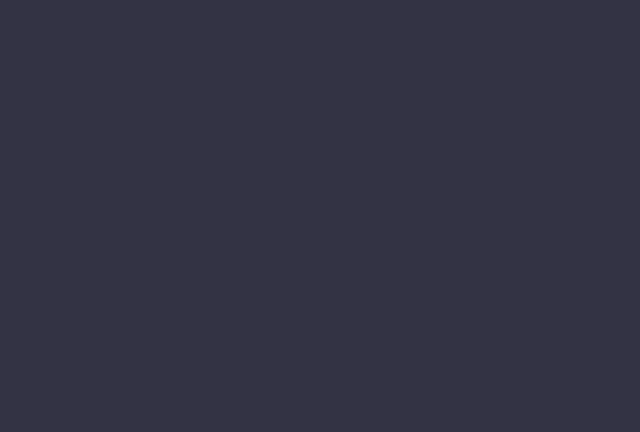
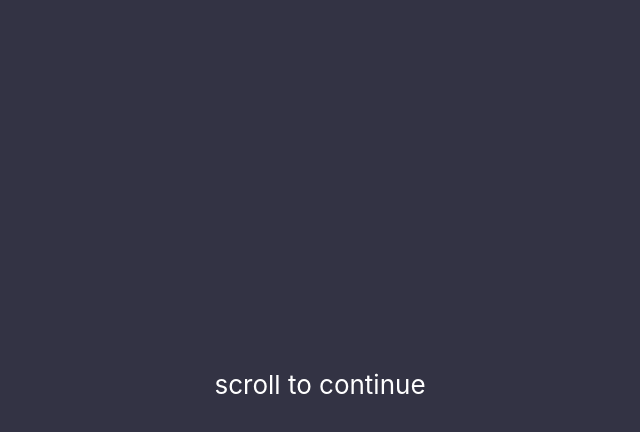
Before and after one commit to JoniBach/jonibach.github.io, a React (Create React App) app: page / in a window 1280 px wide. Shown: the top 432 px of the page, without its empty margins (320-960 px from the left). Built offline with nearby package versions, Linux system fonts and the light colour scheme.

Commit message:
instructions

```diff
--- a/src/components/animatedText/animatedText.tsx
+++ b/src/components/animatedText/animatedText.tsx
@@ -1,5 +1,6 @@
 import { Text, TextContainer } from "./animatedText-style";
 import ProgressBar from "../progressBar/progressBar";
+import { motion } from "framer-motion";
 
 type AnimatedTextProps = {
   translateWidth: any;
@@ -14,9 +15,31 @@ function AnimatedText({
   data,
   bar,
 }: AnimatedTextProps) {
+  const startFade = translateWidth(0) / 100;
+  const showStart = startFade < 0 ? 0 : startFade;
+
+  const endFade = 0 - translateWidth(data.length - 1) / 100;
+  const showEnd = endFade < 0 ? 0 : endFade;
+
   return (
     <TextContainer>
       <TextContainer>
+        <motion.span
+          animate={{
+            opacity: showStart,
+          }}
+        >
+          scroll to continue
+        </motion.span>
+
+        <motion.span
+          animate={{
+            opacity: showEnd,
+          }}
+        >
+          fin
+        </motion.span>
+
         {data.map((d: any, i: any) => (
           <Text
             animate={{
```
